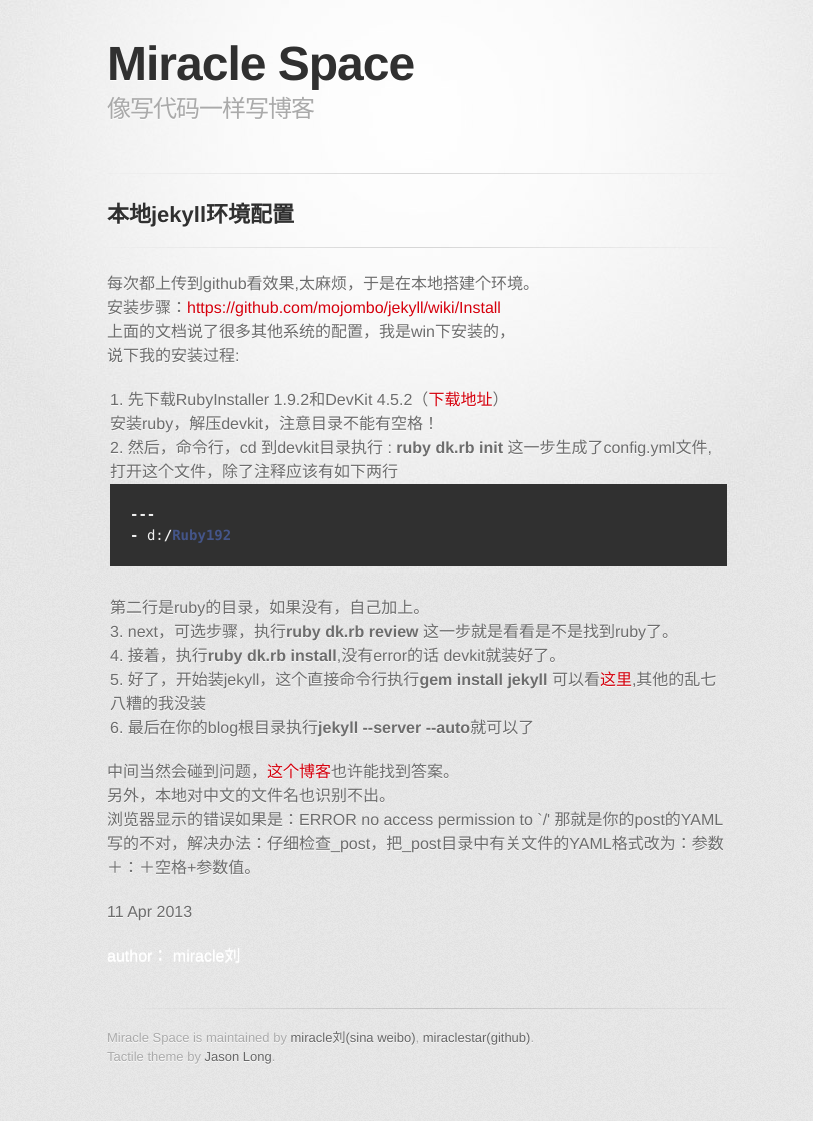
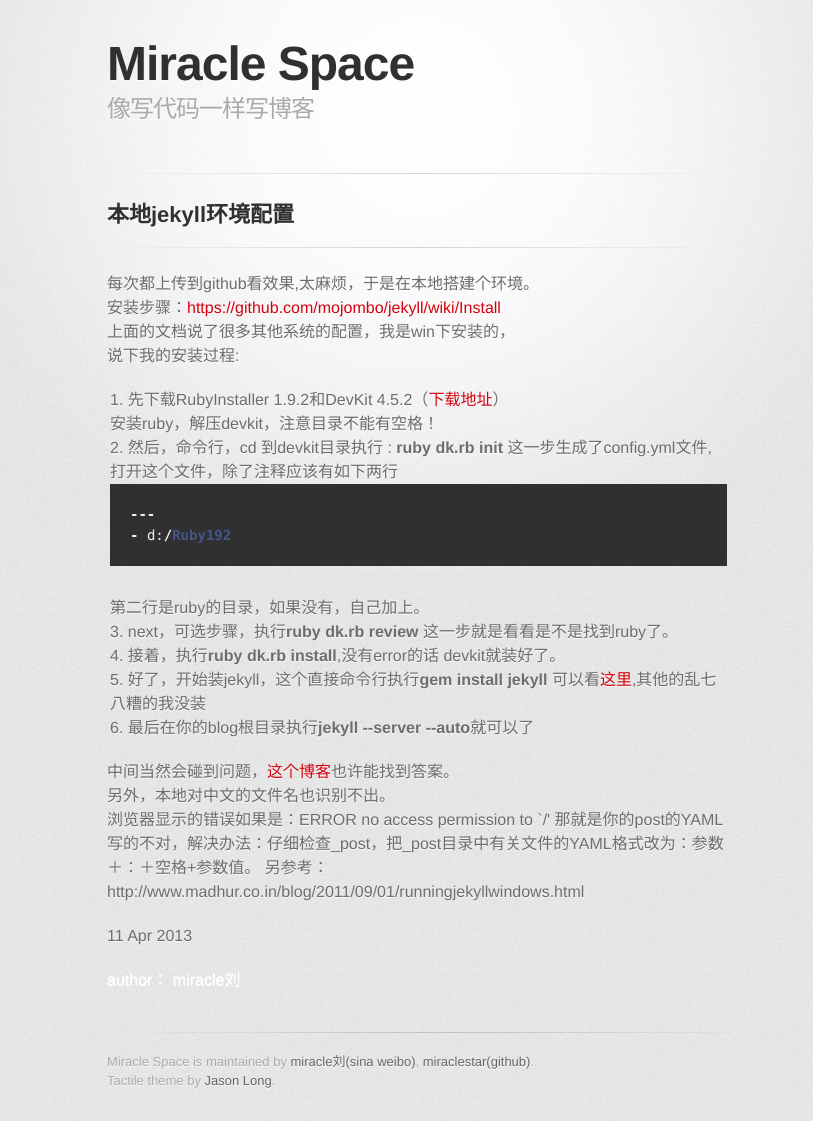
Before and after one commit to miraclestar/myblog, a Jekyll site: the page built from _posts/2013-04-11-local-jekyll-config.html, in a window 1280 px wide. Shown: the whole page, without its empty margins (223-1036 px from the left). Built offline with Jekyll 4.4.1, drawn with Linux system fonts in a browser that asks for light colours; nearby versions of some CDN libraries; some web fonts are replaced; Markdown is read by kramdown in place of the engine named in the settings; comment, search, counter and statistics services are not loaded; before the commit the page ends 1097 px from its top, so only the background shows below that.

Commit message:
jekyll config

```diff
--- a/_posts/2013-04-11-local-jekyll-config.html
+++ b/_posts/2013-04-11-local-jekyll-config.html
@@ -40,5 +40,7 @@ category: tech
 	另外，本地对中文的文件名也识别不出。<br>
 浏览器显示的错误如果是：ERROR no access permission to `/' 那就是你的post的YAML写的不对，解决办法：仔细检查_post，把_post目录中有关文件的YAML格式改为：参数＋：＋空格+参数值。
 
+
+	另参考：http://www.madhur.co.in/blog/2011/09/01/runningjekyllwindows.html
 </p>
 <p>{{ page.date | date_to_string }}</p>
```
